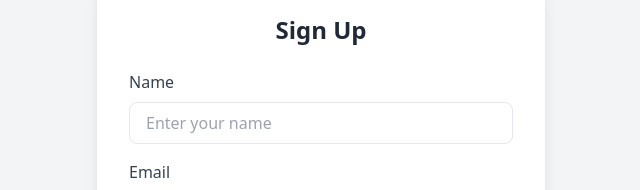
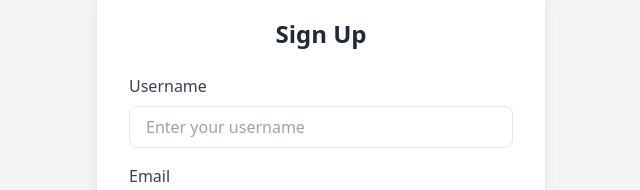
Before and after one commit to AdityaTile04/Streamify, a React (Vite) app in the folder frontend/: page /signup in a window 1280 px wide. Shown: the part 134-324 px from the top of the page, without its empty margins (319-959 px from the left). Built offline with nearby package versions, Linux system fonts and the light colour scheme.

Commit message:
add signup functionality

```diff
--- a/frontend/package.json
+++ b/frontend/package.json
@@ -20,6 +20,7 @@
     "react": "^19.0.0",
     "react-dom": "^19.0.0",
     "react-router-dom": "^7.2.0",
+    "react-toastify": "^11.0.5",
     "socket.io-client": "^4.8.1"
   },
   "devDependencies": {
--- a/frontend/src/pages/Signup.jsx
+++ b/frontend/src/pages/Signup.jsx
@@ -1,43 +1,67 @@
-import { useState } from 'react';
-import { Link } from 'react-router-dom';
+import { useState } from "react";
+import { Link, useNavigate } from "react-router-dom";
+import axios from "axios";
+import { toast } from "react-toastify";
+import "react-toastify/dist/ReactToastify.css";
 
 const Signup = () => {
-  const [name, setName] = useState('');
-  const [email, setEmail] = useState('');
-  const [password, setPassword] = useState('');
-  const [confirmPassword, setConfirmPassword] = useState('');
+  const [username, setUsername] = useState("");
+  const [email, setEmail] = useState("");
+  const [password, setPassword] = useState("");
+  const [confirmPassword, setConfirmPassword] = useState("");
+  const navigate = useNavigate();
 
-  const handleSubmit = (e) => {
+  const handleSubmit = async (e) => {
     e.preventDefault();
-    // Add your signup logic here (e.g., API call)
+
     if (password !== confirmPassword) {
-      alert('Passwords do not match!');
+      toast.error("Passwords do not match!");
       return;
     }
-    console.log('Signup submitted:', { name, email, password });
+
+    try {
+      const response = await axios.post("http://localhost:3000/signup", {
+        username,
+        email,
+        password,
+      });
+
+      toast.success(response.data.message || "Signup successful!");
+      navigate("/"); // Redirect to login
+    } catch (err) {
+      toast.error(err.response?.data?.message || "Something went wrong");
+    }
   };
 
   return (
     <div className="min-h-screen flex items-center justify-center bg-gray-100">
       <div className="bg-white p-8 rounded-lg shadow-lg w-full max-w-md">
-        <h2 className="text-2xl font-bold text-center text-gray-800 mb-6">Sign Up</h2>
+        <h2 className="text-2xl font-bold text-center text-gray-800 mb-6">
+          Sign Up
+        </h2>
         <form onSubmit={handleSubmit}>
           <div className="mb-4">
-            <label htmlFor="name" className="block text-gray-700 font-medium mb-2">
-              Name
+            <label
+              htmlFor="username"
+              className="block text-gray-700 font-medium mb-2"
+            >
+              Username
             </label>
             <input
               type="text"
-              id="name"
-              value={name}
-              onChange={(e) => setName(e.target.value)}
+              id="username"
+              value={username}
+              onChange={(e) => setUsername(e.target.value)}
               className="w-full px-4 py-2 border rounded-lg focus:outline-none focus:ring-2 focus:ring-blue-500"
-              placeholder="Enter your name"
+              placeholder="Enter your username"
               required
             />
           </div>
           <div className="mb-4">
-            <label htmlFor="email" className="block text-gray-700 font-medium mb-2">
+            <label
+              htmlFor="email"
+              className="block text-gray-700 font-medium mb-2"
+            >
               Email
             </label>
             <input
@@ -51,7 +75,10 @@ const Signup = () => {
             />
           </div>
           <div className="mb-4">
-            <label htmlFor="password" className="block text-gray-700 font-medium mb-2">
+            <label
+              htmlFor="password"
+              className="block text-gray-700 font-medium mb-2"
+            >
               Password
             </label>
             <input
@@ -64,8 +91,11 @@ const Signup = () => {
               required
             />
           </div>
-          <div className="mb-6">
-            <label htmlFor="confirmPassword" className="block text-gray-700 font-medium mb-2">
+          <div className="mb-4">
+            <label
+              htmlFor="confirmPassword"
+              className="block text-gray-700 font-medium mb-2"
+            >
               Confirm Password
             </label>
             <input
@@ -86,8 +116,8 @@ const Signup = () => {
           </button>
         </form>
         <p className="text-center text-gray-600 mt-4">
-          Already have an account?{' '}
-          <Link to="/" className="text-blue-500 hover:underline">
+          Already have an account?{" "}
+          <Link to="/login" className="text-blue-500 hover:underline">
             Login
           </Link>
         </p>
```
Also changed, not shown: 2 other files (tests, documents, lock files or other folders).
